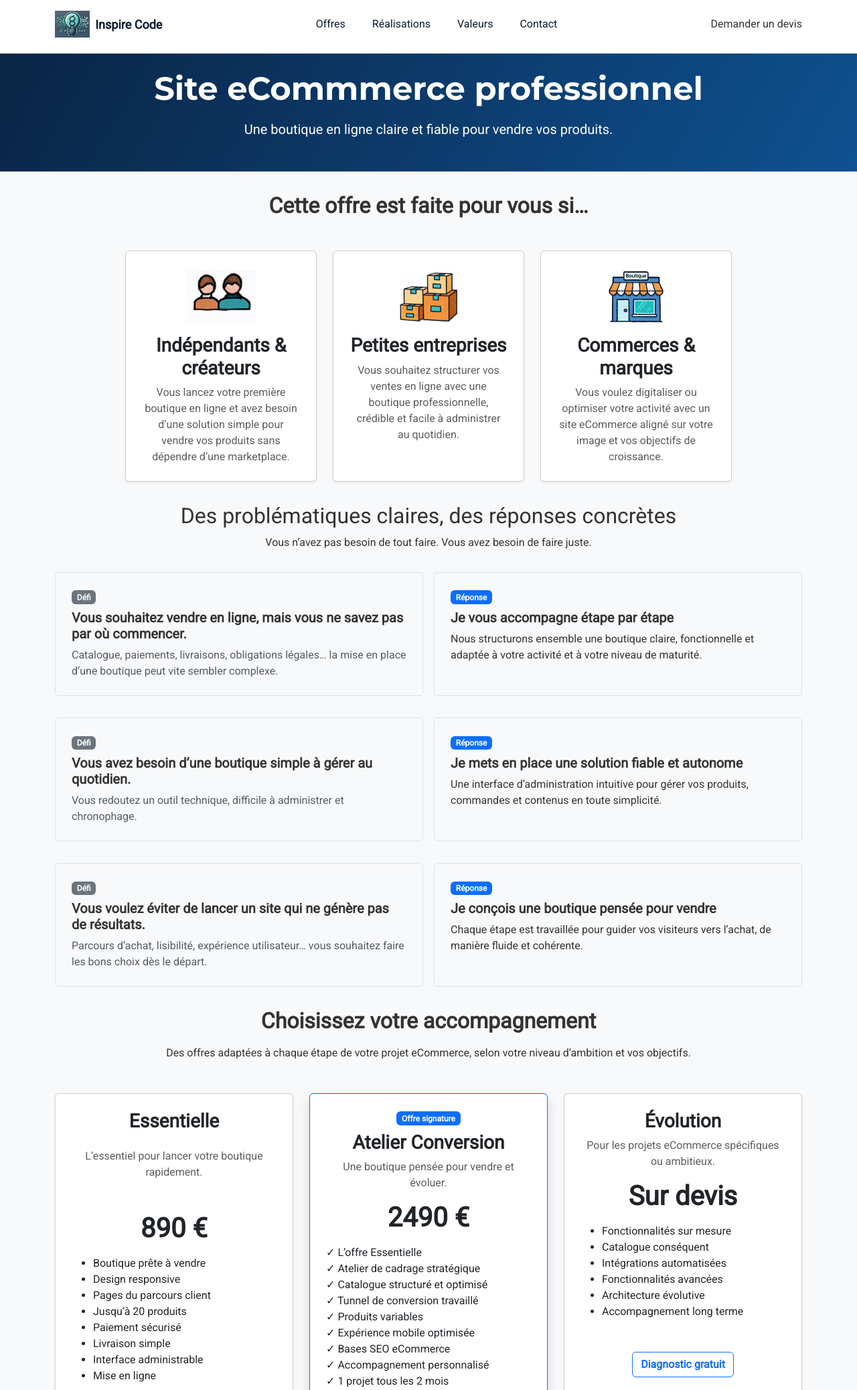
After one commit to Isalys69/inspirecode, a Flask app: page /offres/site-ecommerce in a window 1280 px wide. The commit adds this page. Shown: the top 2075 px of the page at 67% size. Run offline with Flask 3, Linux system fonts and the light colour scheme; parts of the project's set-up code (start-up, migrations or seed data) failed here and were passed over.

Commit message:
Ajout de l’offre eCommerce et ajustements de la mise en page et des textes

```diff
--- a/templates/base.html
+++ b/templates/base.html
@@ -58,6 +58,7 @@
         <ul class="ic-dropdown-menu">
           <li>
             <a href="{{ url_for('offre_site_vitrine') }}">Site vitrine</a>
+            <a href="{{ url_for('offre_site_ecommerce') }}">Site eCommerce</a>
           </li>
         </ul>
       </li>
--- /dev/null
+++ b/templates/offres/site-ecommerce.html
@@ -0,0 +1,32 @@
+{% extends "base.html" %}
+
+{% block title %}
+	Site eCommerce | Inspire Code
+{% endblock %}
+
+{% block content %}
+
+	{# 1. CONTEXTE & PROMESSE #}
+	{% include "partials/offres/_hero_offres.html" %}
+
+	{# 2. IDENTIFICATION (pour qui) #}
+	{% include "partials/offres/ecommerce/_cible.html" %}
+
+	{# 3. PROBLÉMATIQUES (validation mentale) #}
+	{% include "partials/offres/ecommerce/_problemes.html" %}
+
+	{#
+		4. MÉTHODE & POSTURE (confiance)
+		{% include "partials/offres/ecommerce/_approche.html" %}
+	#}
+
+	{# 5. CHOIX D’ACCOMPAGNEMENT (décision) #}
+	{% include "partials/offres/ecommerce/_accompagnements.html" %}
+
+	{# 6. PREUVES (rassurance finale) #}
+	{% include "partials/offres/ecommerce/_realisations.html" %}
+
+	{# 7. ACTION (engagement) #}
+	{% include "partials/offres/_cta_offres.html" %}
+
+{% endblock %}
--- a/templates/partials/_offres_accueil.html
+++ b/templates/partials/_offres_accueil.html
@@ -42,7 +42,7 @@
 
           <p class="fw-semibold mt-3">À partir de 890 €</p>
 
-          <a href="{{ url_for('ecommerce') }}" class="btn btn-outline-primary btn-sm mt-3">
+          <a href="{{ url_for('offre_site_ecommerce') }}" class="btn btn-outline-primary btn-sm mt-3">
             Découvrir l’offre
           </a>
         </div>
--- a/templates/partials/offres/_hero_offres.html
+++ b/templates/partials/offres/_hero_offres.html
@@ -17,5 +17,13 @@
       </ul>
     {% endif %}
 
+    {% if hero_accroche %}
+      <p class="lead mt-3">
+        {{ hero_accroche }}
+      </p>
+    {% endif %}
+
+
+
   </div>
 </section>
--- /dev/null
+++ b/templates/partials/offres/ecommerce/_accompagnements.html
@@ -0,0 +1,143 @@
+<!-- ================= ACCOMPAGNEMENTS ================= -->
+<section class="ic-section ic-accompagnements">
+  <div class="container">
+
+    <h2 class="text-center fw-bold mb-3">
+      Choisissez votre accompagnement
+    </h2>
+
+    <p class="section-intro text-center mb-5">
+      Des offres adaptées à chaque étape de votre projet eCommerce, selon votre niveau d’ambition et vos objectifs.
+    </p>
+
+    <div class="row g-4 align-items-stretch">
+
+      <!-- ================= ESSENTIELLE ================= -->
+      <div class="col-md-4">
+        <div class="card h-100 shadow-sm p-4">
+
+          <h3 class="fw-bold mb-4 text-center">
+            Essentielle
+          </h3>
+
+          <p class="text-muted mb-5 text-center">
+            L’essentiel pour lancer votre boutique rapidement.
+          </p>
+
+          <p class="display-6 fw-bold mb-3 text-center">
+            890 €
+          </p>
+
+          <ul class="list-styled mb-offer">
+            <li>Boutique prête à vendre</li>
+            <li>Design responsive</li>
+            <li>Pages du parcours client</li>
+            <li>Jusqu’à 20 produits</li>
+            <li>Paiement sécurisé</li>
+            <li>Livraison simple</li>
+            <li>Interface administrable</li>
+            <li>Mise en ligne</li>
+          </ul>
+
+          <div class="text-center mt-4">
+            <a href="{{ url_for('commander_vitrine_essentielle') }}"
+               class="btn btn-outline-primary fw-semibold">
+              Commander
+            </a>
+          </div>
+
+        </div>
+      </div>
+
+      <!-- ================= ATELIER CONVERSION ================= -->
+      <div class="col-md-4">
+        <div class="card h-100 shadow p-4 border-primary">
+
+          <div class="mb-2 text-center">
+            <span class="badge bg-primary">
+              Offre signature
+            </span>
+          </div>
+
+          <h3 class="fw-bold mb-2 text-center">
+            Atelier Conversion
+          </h3>
+
+          <p class="text-muted mb-3 text-center">
+            Une boutique pensée pour vendre et évoluer.
+          </p>
+
+          <p class="display-6 fw-bold mb-3 text-center">
+            2490 €
+          </p>
+
+          <ul class="list-unstyled mb-4">
+            <li>✓ L’offre Essentielle</li>
+            <li>✓ Atelier de cadrage stratégique</li>
+            <li>✓ Catalogue structuré et optimisé</li>
+            <li>✓ Tunnel de conversion travaillé</li>
+            <li>✓ Produits variables</li>
+            <li>✓ Expérience mobile optimisée</li>
+            <li>✓ Bases SEO eCommerce</li>
+            <li>✓ Accompagnement personnalisé</li>
+            <li>✓ 1 projet tous les 2 mois</li>
+          </ul>
+
+          <p class="small text-muted mb-3">
+            Prochaine disponibilité :
+            <strong>Dès {{ mois_disponible }}</strong>
+            <br>
+            <span class="small text-muted">
+              * J’accompagne volontairement un nombre limité de projets afin de préserver la qualité du suivi.
+            </span>
+          </p>
+
+          <div class="text-center">
+            <a href="{{ url_for('contact') }}"
+               class="btn btn-primary fw-semibold">
+              Entretien d’éligibilité
+            </a>
+          </div>
+
+        </div>
+      </div>
+
+      <!-- ================= ÉVOLUTION ================= -->
+      <div class="col-md-4">
+        <div class="card h-100 shadow-sm p-4">
+
+          <h3 class="fw-bold mb-2 text-center">
+            Évolution
+          </h3>
+
+          <p class="text-muted mb-3 text-center">
+            Pour les projets eCommerce spécifiques ou ambitieux.
+          </p>
+
+          <p class="display-6 fw-bold mb-3 text-center">
+            Sur devis
+          </p>
+
+          <ul class="list-styled mb-4">
+            <li>Fonctionnalités sur mesure</li>
+            <li>Catalogue conséquent</li>
+            <li>Intégrations automatisées</li>
+            <li>Fonctionnalités avancées</li>
+            <li>Architecture évolutive</li>
+            <li>Accompagnement long terme</li>
+          </ul>
+
+          <div class="text-center mt-4">
+            <a href="{{ url_for('contact') }}"
+               class="btn btn-outline-primary fw-semibold">
+              Diagnostic gratuit
+            </a>
+          </div>
+
+        </div>
+      </div>
+
+    </div>
+
+  </div>
+</section>
--- /dev/null
+++ b/templates/partials/offres/ecommerce/_cible.html
@@ -0,0 +1,47 @@
+<section class="ic-section">
+  <h2 class="text-center fw-bold mb-5">Cette offre est faite pour vous si…</h2>
+
+  <div class="row text-center gy-2 justify-content-center">
+
+    <!-- Indépendants -->
+    <div class="col-md-3">
+      <div class="p-4 card shadow-sm h-100">
+        <div class="d-flex justify-content-center gap-1 mt-1">
+
+          <img src="{{ url_for('static', filename='images/independant.jpg') }}" height="80" alt="Indépendants">
+        </div>
+        <h3 class="fw-bold mt-3">Indépendants & créateurs</h3>
+        <p class="text-muted mb-0">
+          Vous lancez votre première boutique en ligne et avez besoin d’une solution simple pour vendre vos produits sans dépendre d’une marketplace.
+        </p>
+      </div>
+    </div>
+
+    <!-- Petites entreprises -->
+    <div class="col-md-3">
+      <div class="p-4 card shadow-sm h-100">
+        <div class="d-flex justify-content-center gap-1 mt-1">
+          <img src="{{ url_for('static', filename='images/pme.jpg') }}" height="80" alt="Petites entreprises">
+        </div>
+        <h3 class="fw-bold mt-3">Petites entreprises</h3>
+        <p class="text-muted mb-0">
+          Vous souhaitez structurer vos ventes en ligne avec une boutique professionnelle, crédible et facile à administrer au quotidien.
+        </p>
+      </div>
+    </div>
+
+    <!-- Associations -->
+    <div class="col-md-3">
+      <div class="p-4 card shadow-sm h-100">
+        <div class="d-flex justify-content-center gap-1 mt-1">
+          <img src="{{ url_for('static', filename='images/boutique.jpg') }}" height="80" alt="Associations">
+        </div>
+        <h3 class="fw-bold mt-3">Commerces & marques</h3>
+        <p class="text-muted mb-0">
+          Vous voulez digitaliser ou optimiser votre activité avec un site eCommerce aligné sur votre image et vos objectifs de croissance.
+        </p>
+      </div>
+    </div>
+
+  </div>
+</section>
--- /dev/null
+++ b/templates/partials/offres/ecommerce/_problemes.html
@@ -0,0 +1,105 @@
+<section class="ic-section">
+  <div class="container">
+
+    <div class="text-center">
+      <h2>Des problématiques claires, des réponses concrètes</h2>
+      <p class="section-intro">
+        Vous n’avez pas besoin de tout faire. Vous avez besoin de faire juste.
+      </p>
+    </div>
+
+    <!-- Ligne 1 -->
+    <div class="row g-3 align-items-stretch mt-3">
+
+      <!-- Défi -->
+      <div class="col-md-6">
+        <div class="p-4 border rounded h-100">
+          <span class="badge bg-secondary mb-2">Défi</span>
+          <h3 class="h5 fw-bold">
+            Vous souhaitez vendre en ligne, mais vous ne savez pas par où commencer.
+          </h3>
+          <p class="text-muted mb-0">
+            Catalogue, paiements, livraisons, obligations légales… la mise en place d’une boutique peut vite sembler complexe.
+          </p>
+        </div>
+      </div>
+
+      <!-- Réponse -->
+      <div class="col-md-6">
+        <div class="p-4 border rounded h-100 bg-light">
+          <span class="badge bg-primary mb-2">Réponse</span>
+          <h3 class="h5 fw-bold">
+            Je vous accompagne étape par étape
+          </h3>
+          <p class="mb-0">
+            Nous structurons ensemble une boutique claire, fonctionnelle et adaptée à votre activité et à votre niveau de maturité.
+          </p>
+        </div>
+      </div>
+
+    </div>
+
+    <!-- Ligne 2 -->
+    <div class="row g-3 align-items-stretch mt-3">
+
+      <!-- Défi -->
+      <div class="col-md-6">
+        <div class="p-4 border rounded h-100">
+          <span class="badge bg-secondary mb-2">Défi</span>
+          <h3 class="h5 fw-bold">
+            Vous avez besoin d’une boutique simple à gérer au quotidien.
+          </h3>
+          <p class="text-muted mb-0">
+            Vous redoutez un outil technique, difficile à administrer et chronophage.
+          </p>
+        </div>
+      </div>
+
+      <!-- Réponse -->
+      <div class="col-md-6">
+        <div class="p-4 border rounded h-100 bg-light">
+          <span class="badge bg-primary mb-2">Réponse</span>
+          <h3 class="h5 fw-bold">
+            Je mets en place une solution fiable et autonome
+          </h3>
+          <p class="mb-0">
+            Une interface d’administration intuitive pour gérer vos produits, commandes et contenus en toute simplicité.
+          </p>
+        </div>
+      </div>
+
+    </div>
+
+    <!-- Ligne 3 -->
+    <div class="row g-3 align-items-stretch mt-3">
+
+      <!-- Défi -->
+      <div class="col-md-6">
+        <div class="p-4 border rounded h-100">
+          <span class="badge bg-secondary mb-2">Défi</span>
+          <h3 class="h5 fw-bold">
+            Vous voulez éviter de lancer un site qui ne génère pas de résultats.
+          </h3>
+          <p class="text-muted mb-0">
+            Parcours d’achat, lisibilité, expérience utilisateur… vous souhaitez faire les bons choix dès le départ.
+          </p>
+        </div>
+      </div>
+
+      <!-- Réponse -->
+      <div class="col-md-6">
+        <div class="p-4 border rounded h-100 bg-light">
+          <span class="badge bg-primary mb-2">Réponse</span>
+          <h3 class="h5 fw-bold">
+            Je conçois une boutique pensée pour vendre
+          </h3>
+          <p class="mb-0">
+            Chaque étape est travaillée pour guider vos visiteurs vers l’achat, de manière fluide et cohérente.
+          </p>
+        </div>
+      </div>
+
+    </div>
+
+  </div>
+</section>
--- /dev/null
+++ b/templates/partials/offres/ecommerce/_realisations.html
@@ -0,0 +1,97 @@
+<section class="ic-section mb-5">
+  <div class="container">
+
+    <!-- TITRE -->
+    <h2 class="text-center fw-bold mb-3">
+      Un projet concret, orienté résultat
+    </h2>
+    <p class="text-center text-muted mb-5">
+      Une approche centrée sur la clarté, la performance et la fiabilité, au service d'un projet web pensé pour répondre à des besoins réels.
+    </p>
+
+    <!-- RÉALISATION  : LES SILENCES DU VIN -->
+    <div class="row align-items-start g-5">
+
+      <!-- TEXTE / CONTEXTE -->
+      <div class="col-md-6">
+        <h3 class="fw-bold mb-3">
+          <a href="https://www.lessilencesduvin.fr" target="_blank" rel="noopener noreferrer"
+             class="text-decoration-none text-dark">
+            Les Silences du Vin <span class="big text-muted">↗</span>
+          </a>
+        </h3>
+
+        <p>
+          La clienta souhaitait un site professionnel pour valoriser des produits de niche, avec une vision claire de son positionnement et de son offre.
+        </p>
+
+        <ul class="list-unstyled mt-3">
+          <li>✓ Catalogue structuré et lisible</li>
+          <li>✓ Parcours d’achat clair et cohérent</li>
+          <li>✓ Pages produits pensées pour guider la décision</li>
+          <li>✓ Expérience orientée conversion, sans complexité inutile</li>
+        </ul>
+
+        <p class="mt-4">
+          L’objectif était de proposer une navigation cohérente avec le positionnement et la spécificité des produits présentés.
+        </p>
+        <p>
+          * Projet en cours de conception, présenté ici pour illustrer la démarche et la méthode de travail.
+        </p>
+
+      </div>
+
+      <!-- VISUELS -->
+      <div class="col-md-6">
+        <div class="row g-4 mt-4">
+
+          <div class="col-md-6">
+
+            <p class="ic-visual-title">
+              Devis dynamique et structuré :
+            </p>
+
+            <figure class="ic-realisation-figure shadow-sm rounded overflow-hidden h-100">
+              <div class="ic-realisation-image">
+                <img
+                  src="{{ url_for('static', filename='images/realisations/eanettoyage-devis.jpg') }}"
+                  alt="Formulaire de devis personnalisé"
+                />
+              </div>
+            </figure>
+
+          </div>
+
+
+          <div class="col-md-6">
+
+            <p class="ic-visual-title">
+              Zone d’intervention identifiée :
+            </p>
+
+            <figure class="ic-realisation-figure shadow-sm rounded overflow-hidden h-100">
+              <div class="ic-realisation-image">
+                <img
+                  src="{{ url_for('static', filename='images/realisations/eanettoyage-contact.jpg') }}"
+                  alt="Formulaire de devis personnalisé"
+                />
+              </div>
+            </figure>
+
+          </div>
+
+        </div>
+      </div>
+
+    </div>
+    <p class="text-muted mt-4">
+      Cette réalisation est présentée plus en détail dans la section
+      <a
+        href="{{ url_for('realisations_sites_vitrines') }}">
+        Réalisations
+        <span class="big text-muted">↗</span>
+      </a>.
+    </p>
+
+  </div>
+</section>
```
Also changed, not shown: run.py (+20 -3 lines), templates/partials/offres/ecommerce/_approche.html (added, +11 -0 lines), templates/partials/offres/ecommerce/_contenu.html (added, +12 -0 lines), static/css/offres.css (line endings or trailing spaces), static/images/boutique.jpg (added), static/images/pme.jpg.
